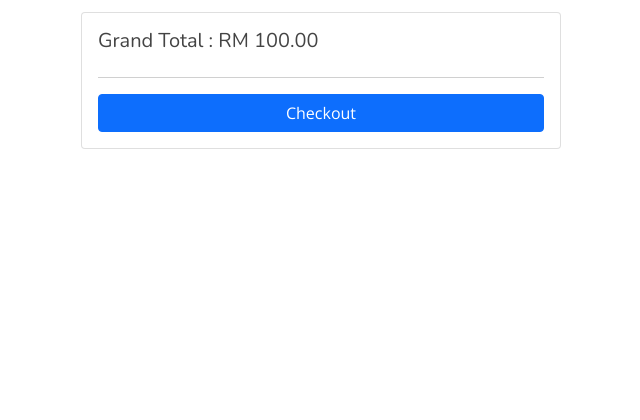
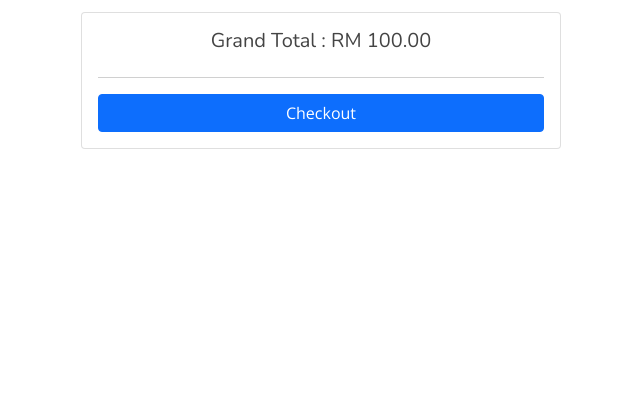
Before and after one commit to aqilanwar/iium-v, a PHP site: page /cart.php in a window 1280 px wide. Shown: the part 416-836 px from the top of the page, without its empty margins (601-1241 px from the left). Run offline with PHP 8.4, Linux system fonts and the light colour scheme; the visitor is signed in with stand-in values (Sample User, id 1); tables that the repository leaves empty or names only in its code hold one stand-in row (values such as "Sample post"); some libraries are stand-ins or nearby versions.

Commit message:
Update Cart

```diff
--- a/cart.php
+++ b/cart.php
@@ -139,15 +139,19 @@
                 ?>
             </tbody>
             </table>
+            <?php
+               if(mysqli_num_rows($result) > 0){
+            ?>
             <div class="container" style="margin-bottom:200px;">
               <div class="card" style="width: 30rem; float:right;">
                 <div class="card-body" style="flex-direction:column">
-                  <h5 class="card-title">Grand Total : <?php echo'RM ' , $total ?></h5>
+                  <h5 class="card-title" style="text-align:center">Grand Total : <?php echo'RM ' , $total ?></h5>
                   <hr>
                   <a href="#" class="btn btn-primary">Checkout</a>
                 </div>
               </div>
             </div>
+            <?php } ?>
         </div>
     </div>
 
--- a/inc/deletecart.php
+++ b/inc/deletecart.php
@@ -14,7 +14,7 @@
 
         //Update value after delete from cart
 
-        $update = "UPDATE var_product SET var_product_quan = (var_product_quan + '".$quantity['quantity ']."') WHERE var_product_id = '$prodid' " ;
+        $update = "UPDATE var_product SET var_product_quan = (var_product_quan + '".$quantity['quantity']."') WHERE var_product_id = '$prodid' " ;
         $sql2 = mysqli_query($sql_connect, $update);
 
 
```
